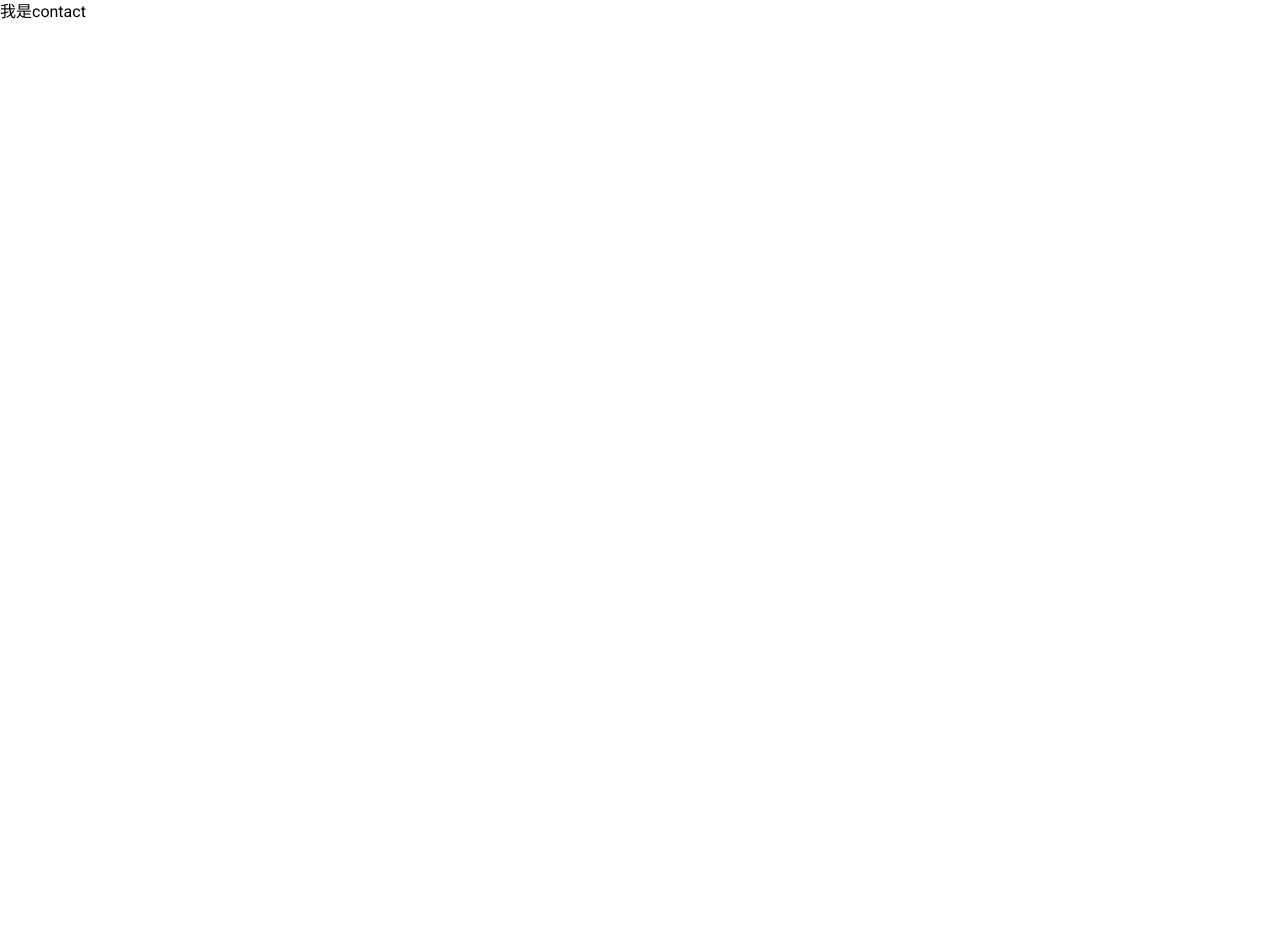
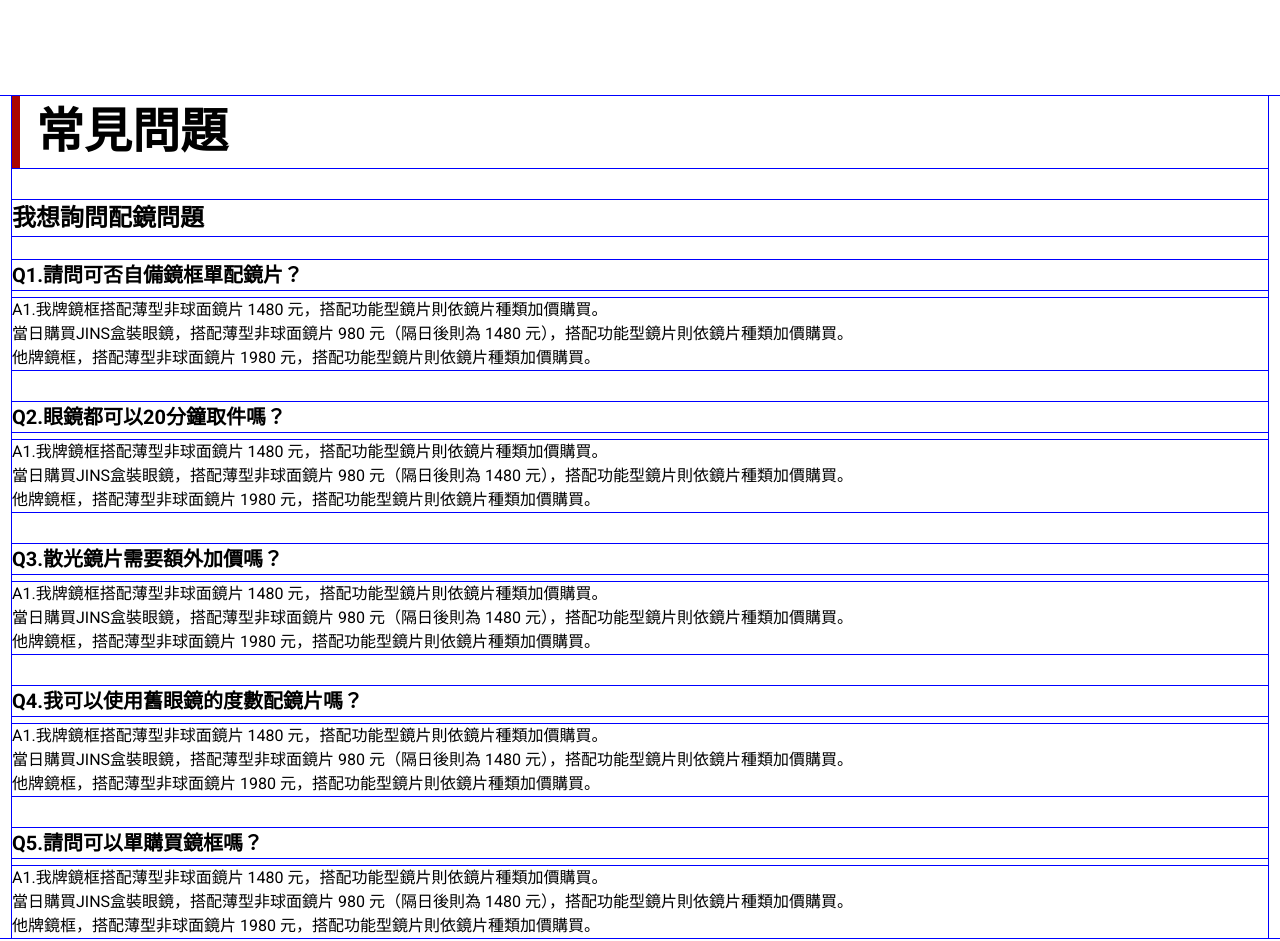
Before and after one commit to digua3472/week3and4, a website built with Vite: page pages/faq.html in a window 1280 px wide. Before the commit the page ends 800 px from the top, so only its background shows below. Built offline with nearby package versions, Linux system fonts and the light colour scheme.

Commit message:
建立FAQ區塊

```diff
--- a/assets/scss/base/_base.scss
+++ b/assets/scss/base/_base.scss
@@ -1,6 +1,6 @@
-// * {
-//     outline: 1px solid blue
-// }
+* {
+    outline: 1px solid blue
+}
 
 *, *::after, *::before {
     box-sizing: border-box;
--- a/assets/scss/helper/_utils.scss
+++ b/assets/scss/helper/_utils.scss
@@ -28,6 +28,14 @@
   }
 
 //font
+.page-title {
+    font-size: 48px;
+    font-weight: 700;
+    margin-bottom: 32px;
+    padding-left: 16px;
+    border-left: 8px solid $primary;
+}
+
 .section-title-secondary {
     color: $secondary;
     font-size: 48px;
--- a/assets/scss/pages/_faq.scss
+++ b/assets/scss/pages/_faq.scss
@@ -0,0 +1,29 @@
+.faq {
+    &-wrapper {
+        margin: 96px 0 80px 0;
+        @include table {
+            margin-top: 80px;
+        }
+        @include mobile-larger {
+            margin: 40px 0 64px 0;
+        }
+    }
+
+    &-desc {
+        font-size: 24px;
+        font-weight: 700;
+        margin-bottom: 24px;
+    }
+
+    &-list {
+        li:not(:last-child) {
+            margin-bottom: 32px;
+        }
+    }
+
+    &-q {
+        font-size: 20px;
+        font-weight: 700;
+        margin-bottom: 8px;
+    }
+}
--- a/layout/header.ejs
+++ b/layout/header.ejs
@@ -6,7 +6,7 @@
             <li class="nav-item"><a href="#">系列鏡框</a></li>
             <li class="nav-item"><a href="#">門市據點</a></li>
             <li class="nav-item"><a href="#">部落格</a></li>
-            <li class="nav-item"><a href="#" class="pr-0">常見問題</a></li>
+            <li class="nav-item"><a href="./faq.html" class="pr-0">常見問題</a></li>
         </ul>
     </div>
 </header>
--- a/pages/faq.html
+++ b/pages/faq.html
@@ -9,10 +9,49 @@
   <body>
     <%- include('./layout/header'); -%>
 
-    <h1>我是contact</h1>
+    <main class="faq">
+        <div class="container">
+            <div class="faq-wrapper">
+                <h1 class="page-title">常見問題</h1>
+                <h2 class="faq-desc">我想詢問配鏡問題</h2>
+                <ol class="faq-list">
+                    <li>
+                        <h3 class="faq-q">Q1.請問可否自備鏡框單配鏡片？</h3>
+                        <p class="faq-a">A1.我牌鏡框搭配薄型非球面鏡片 1480 元，搭配功能型鏡片則依鏡片種類加價購買。<br>
+                        當日購買JINS盒裝眼鏡，搭配薄型非球面鏡片 980 元（隔日後則為 1480 元），搭配功能型鏡片則依鏡片種類加價購買。<br>
+                        他牌鏡框，搭配薄型非球面鏡片 1980 元，搭配功能型鏡片則依鏡片種類加價購買。</p>
+                    </li>
+                    <li>
+                        <h3 class="faq-q">Q2.眼鏡都可以20分鐘取件嗎？</h3>
+                        <p class="faq-a">A1.我牌鏡框搭配薄型非球面鏡片 1480 元，搭配功能型鏡片則依鏡片種類加價購買。<br>
+                        當日購買JINS盒裝眼鏡，搭配薄型非球面鏡片 980 元（隔日後則為 1480 元），搭配功能型鏡片則依鏡片種類加價購買。<br>
+                        他牌鏡框，搭配薄型非球面鏡片 1980 元，搭配功能型鏡片則依鏡片種類加價購買。</p>
+                    </li>
+                    <li>
+                        <h3 class="faq-q">Q3.散光鏡片需要額外加價嗎？</h3>
+                        <p class="faq-a">A1.我牌鏡框搭配薄型非球面鏡片 1480 元，搭配功能型鏡片則依鏡片種類加價購買。<br>
+                        當日購買JINS盒裝眼鏡，搭配薄型非球面鏡片 980 元（隔日後則為 1480 元），搭配功能型鏡片則依鏡片種類加價購買。<br>
+                        他牌鏡框，搭配薄型非球面鏡片 1980 元，搭配功能型鏡片則依鏡片種類加價購買。</p>
+                    </li>
+                    <li>
+                        <h3 class="faq-q">Q4.我可以使用舊眼鏡的度數配鏡片嗎？</h3>
+                        <p class="faq-a">A1.我牌鏡框搭配薄型非球面鏡片 1480 元，搭配功能型鏡片則依鏡片種類加價購買。<br>
+                        當日購買JINS盒裝眼鏡，搭配薄型非球面鏡片 980 元（隔日後則為 1480 元），搭配功能型鏡片則依鏡片種類加價購買。<br>
+                        他牌鏡框，搭配薄型非球面鏡片 1980 元，搭配功能型鏡片則依鏡片種類加價購買。</p>
+                    </li>
+                    <li>
+                        <h3 class="faq-q">Q5.請問可以單購買鏡框嗎？</h3>
+                        <p class="faq-a">A1.我牌鏡框搭配薄型非球面鏡片 1480 元，搭配功能型鏡片則依鏡片種類加價購買。<br>
+                        當日購買JINS盒裝眼鏡，搭配薄型非球面鏡片 980 元（隔日後則為 1480 元），搭配功能型鏡片則依鏡片種類加價購買。<br>
+                        他牌鏡框，搭配薄型非球面鏡片 1980 元，搭配功能型鏡片則依鏡片種類加價購買。</p>
+                    </li>
+                </ol>
+            </div>
+        </div>
+    </main>
 
-    <%- include('./layout/footer'); -%>
+        <%- include('./layout/footer'); -%>
 
-    <script type="module" src="../main.js"></script>
+        <script type="module" src="../main.js"></script>
   </body>
 </html>
```
